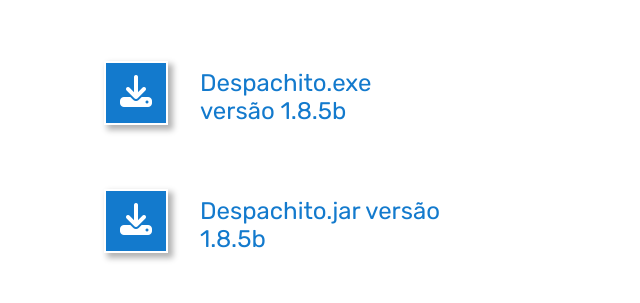
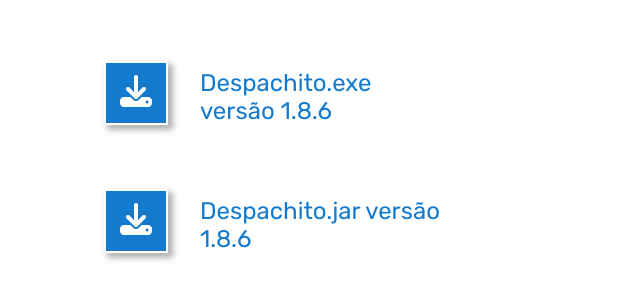
Before and after one commit to Thiagomsiqueira1984/Pagina-Despachito, a plain HTML site: page index.html in a window 1280 px wide. Shown: the part 2823-3126 px from the top of the page, 368-1008 px from the left. Drawn offline with Linux system fonts and the light colour scheme.

Commit message:
Atualização da versão do Despachito para 1.8.6
Atualização da versão do Despachito para 1.8.6

```diff
--- a/index.html
+++ b/index.html
@@ -148,7 +148,7 @@
                     <div class="contBotoes">
                         <a href="https://github.com/Thiagomsiqueira1984/Despachito/raw/master/out/artifacts/Despachito_jar/Despachito.exe">
                             <div class="textoDown">
-                                Despachito.exe versão 1.8.5b
+                                Despachito.exe versão 1.8.6
                             </div>
                         </a>
                     </div>
@@ -164,7 +164,7 @@
                     <div class="contBotoes">
                         <a href="https://github.com/Thiagomsiqueira1984/Despachito/raw/master/out/artifacts/Despachito_jar/Despachito.jar">
                             <div class="textoDown">
-                                Despachito.jar versão 1.8.5b
+                                Despachito.jar versão 1.8.6
                             </div>
                         </a>
                     </div>
```
